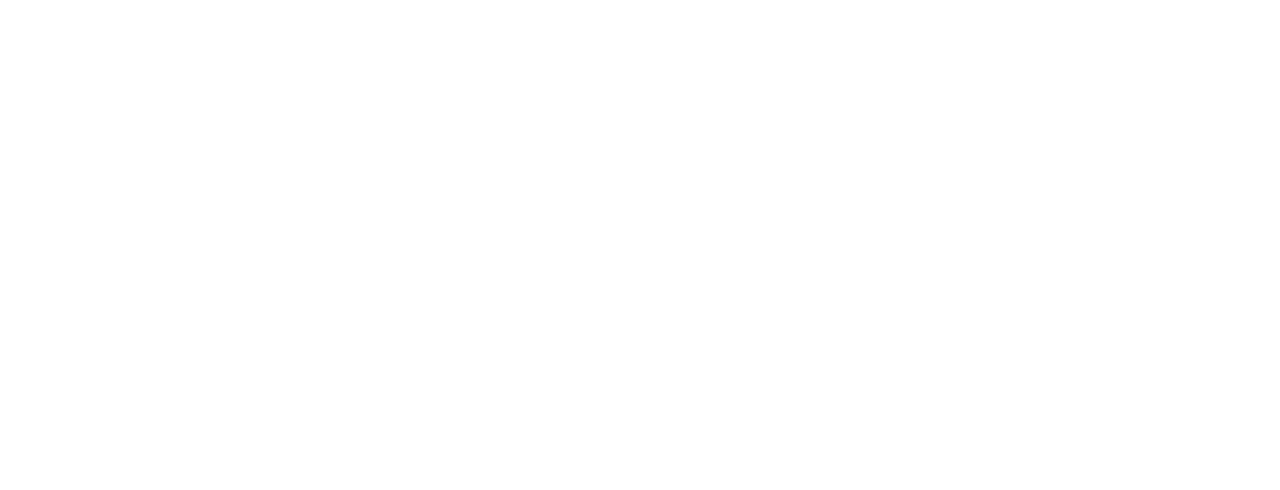
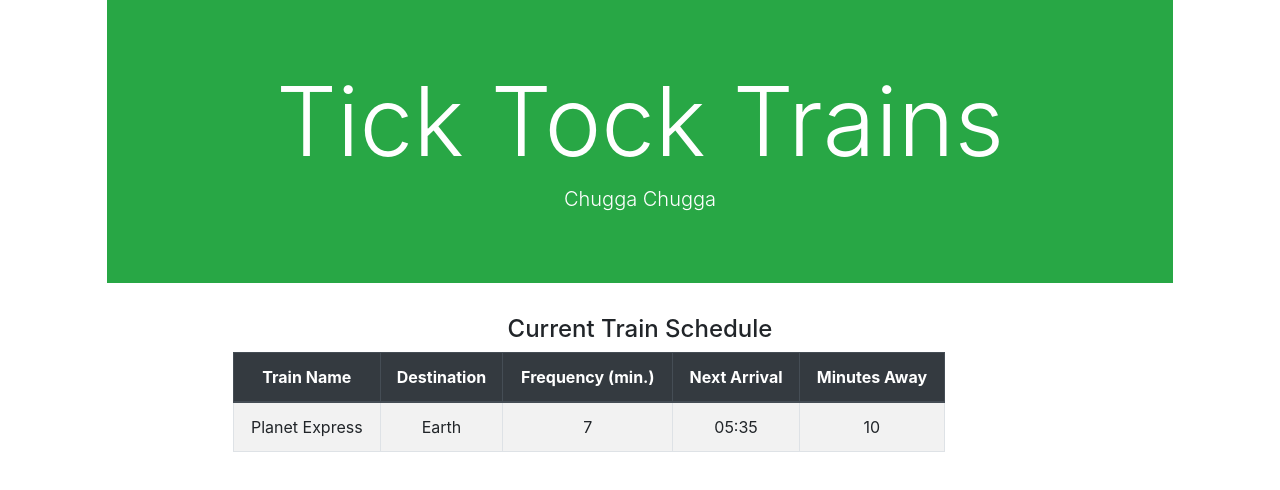
Before and after one commit to gggriffin/TrainTime, a plain HTML site: page trainTime.html in a window 1280 px wide. Drawn offline with nearby package versions, Linux system fonts and the light colour scheme.

Commit message:
created table and jumbotron

```diff
--- a/trainTime.html
+++ b/trainTime.html
@@ -1,18 +1,67 @@
 <!DOCTYPE html>
 <html lang="en">
+
 <head>
     <meta charset="UTF-8">
     <meta name="viewport" content="width=device-width, initial-scale=1.0">
     <meta http-equiv="X-UA-Compatible" content="ie=edge">
     <link rel="stylesheet" href="./assets/css/reset.css">
-    <script src="https://code.jquery.com/jquery-3.3.1.js" integrity="sha256-2Kok7MbOyxpgUVvAk/HJ2jigOSYS2auK4Pfzbm7uH60=" crossorigin="anonymous"></script>
-    <link rel="stylesheet" href="https://stackpath.bootstrapcdn.com/bootstrap/4.3.1/css/bootstrap.min.css" integrity="sha384-ggOyR0iXCbMQv3Xipma34MD+dH/1fQ784/j6cY/iJTQUOhcWr7x9JvoRxT2MZw1T" crossorigin="anonymous">
+    <script src="https://code.jquery.com/jquery-3.3.1.js" integrity="sha256-2Kok7MbOyxpgUVvAk/HJ2jigOSYS2auK4Pfzbm7uH60="
+        crossorigin="anonymous"></script>
+    <link rel="stylesheet" href="https://stackpath.bootstrapcdn.com/bootstrap/4.3.1/css/bootstrap.min.css" integrity="sha384-ggOyR0iXCbMQv3Xipma34MD+dH/1fQ784/j6cY/iJTQUOhcWr7x9JvoRxT2MZw1T"
+        crossorigin="anonymous">
     <link rel="stylesheet" href="./assets/css/trainTime.css">
     <title>Train Time</title>
 </head>
+
 <body>
+    <div class="background">
+        <div class="jumbotron jumbotron-fluid col-md-10 offset-1 bg-success">
+            <h1 class="display-1 text-center text-white">Tick Tock Trains</h1>
+            <h3 class="lead text-center text-white">Chugga Chugga</h3>
+        </div>
+    </div>
+    <div class="container">
+        <div class="row">
+            <div class="col-md-10 offset-1">
+                <h4 class="text-center">Current Train Schedule</h4>
+            </div>
+            <div class="row">
+                    <div>
+
+                    <table class="table table-striped table-bordered text-center offset-3 mr-5">
+                        <thead class="thead-dark font-weight-bold p-2">
+                            <tr>
+                                <th scope="col" colspan="4">Train Name</th>
+                                <th scope="col" colspan="2">Destination</th>
+                                <th scope="col" colspan="2">Frequency (min.)</th>
+                                <th scope="col" colspan="2">Next Arrival</th>
+                                <th scope="col" colspan="2">Minutes Away</th>
+                            </tr>
+                        </thead>
+                        <tbody>
+                            <tr>
+                                <td colspan="4">Planet Express</td>
+                                <td colspan="2">Earth</td>
+                                <td colspan="2">7</td>
+                                <td colspan="2">05:35</td>
+                                <td colspan="2">10</td>
+                            </tr>
+                        </tbody>
+                    </table>
+                </div>
+
+            </div>
+            <div class="row">
+                <div class="col-md-10 offset-1">
+
+                </div>
+            </div>
+        </div>
+    </div> <!--.background end-->
 
 
     <script src="./assets/javascript/trainTime.js"></script>
 </body>
+
 </html>
```
Also changed, not shown: assets/images/train-bg.png (added).
